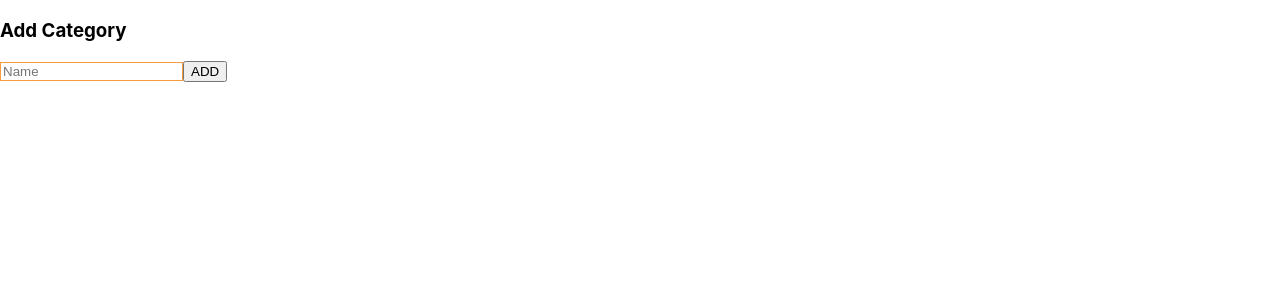
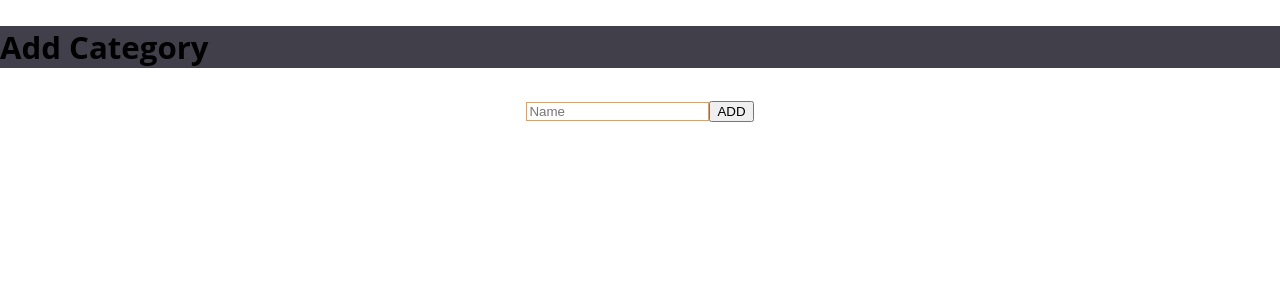
Before and after one commit to MNaguib2611/good_reads, a React (Create React App) app in the folder client/: page /categories/add in a window 1280 px wide. Shown: the top 300 px of the page. Built offline with nearby package versions, Linux system fonts and the light colour scheme.

Commit message:
create new category & list all category

```diff
--- /dev/null
+++ b/client/src/API/category.js
@@ -0,0 +1,29 @@
+import axios from 'axios';
+import {addCategory} from '../actions/admin/category';
+
+export function addNewCategory (props, category){
+    if (!category.error) {
+        console.log(category);
+        axios.post('http://localhost:5000/categories/', {name: category.name, withCredentials: true}).then(response => {
+            if (response) {
+                console.log(response);
+                // props.dispatch(addCategory(category));
+                getAllCategory(props);
+            }
+        }).catch(error => {
+            console.log(error);
+        });
+    }
+}
+
+export function getAllCategory(props){
+    axios.get('http://localhost:5000/categories/', {withCredentials: true})
+        .then(response => {
+            console.log(response.data)
+            const categories = response.data;
+            categories.map(category => props.dispatch(addCategory(category)));
+        })
+        .catch(error => {
+            console.log(error)
+        })
+}
--- a/client/src/components/admin/category/AddCategory.js
+++ b/client/src/components/admin/category/AddCategory.js
@@ -1,15 +1,33 @@
 import React from 'react';
 import { connect } from 'react-redux';
 import CategoryForm from './categoryForm';
-// import addCategory from '../../actions/admin/category';
+import {addCategory} from '../../../actions/admin/category';
+import {addNewCategory} from '../../../API/category'
 
 const AddCategoryPage = (props) => (
     <div>
-        <h3> Add Category </h3>
         <CategoryForm
-            onSubmit = { category => console.log(category)}
+            onSubmit = { category => {
+                // props.dispatch(addCategory(category));
+                console.log(category)
+                addNewCategory(props, category)
+            }}
         />
     </div>
 );
 
+// const mapStateToProps = (state) => {
+//     return {
+//         category: state.category
+//     }
+// }
+
+// const mapDispatchToProps = (dispatch) => {
+//     return {
+//         addNewCategory: addNewCategory(dispatch),
+//         dispatch
+//     }
+// }
+
+
 export default connect()(AddCategoryPage);
--- a/client/src/components/admin/category/categoryForm.js
+++ b/client/src/components/admin/category/categoryForm.js
@@ -1,4 +1,5 @@
 import React from 'react';
+import {addNewCategory} from '../../../API/category'
 
 export default class CategoryForm extends React.Component{
     constructor(props){
@@ -13,24 +14,29 @@ export default class CategoryForm extends React.Component{
     onNameChange = (e) => {
         const name = e.target.value
         this.setState(() => ({name}))
-        console.log(this.state.name);
-
     }
 
     onSubmit = (e) => {
         e.preventDefault();
-        console.log(this.props);
 
+        if (!this.state.name) {
+            this.setState(() => ({ error: 'Please provide category name.' }));
+        } else {
+            this.setState(() => ({ error: '' }));
             this.props.onSubmit({
                 name: this.state.name,
-            error: ''
             })
+            this.setState(()=>({name: ""}))
+        }
     };
 
     render(){
         return(
             <div>
-                <form onSubmit={this.onSubmit}>
+                <div className="container">
+                    <h2 className="header"> Add Category </h2>
+                    {this.state.error && <p>{this.state.error}</p>}
+                    <form onSubmit={this.onSubmit} className="form">
                         <input
                             type="text"
                             placeholder="Name"
@@ -38,8 +44,9 @@ export default class CategoryForm extends React.Component{
                             value= {this.state.name}
                             onChange={this.onNameChange}
                         />
-                    <button> ADD </button>
+                        <button className="submitBtn"> ADD </button>
                     </form>
+                </div>
             </div>
         )
     }
--- a/client/src/index.js
+++ b/client/src/index.js
@@ -9,6 +9,12 @@ import * as serviceWorker from './serviceWorker';
 
 const store = configureStore();
 
+store.subscribe(() => {
+    const state = store.getState();
+    console.log(state.categoryReducer);
+});
+
+
 ReactDOM.render(
 <Provider store={store}>
     <App className="container" />
--- a/client/src/reducers/admin/category.js
+++ b/client/src/reducers/admin/category.js
@@ -1,6 +1,7 @@
+
 // category reducer
 
-const categoryReducerDefaultState = [];
+const categoryReducerDefaultState = []
 
 export default (state = categoryReducerDefaultState, action) => {
     switch(action.type){
```
Also changed, not shown: client/src/styles/categoryForm.scss (added), 1 other file (tests, documents, lock files or other folders). Lines whose indentation alone changed are shown as unchanged.
